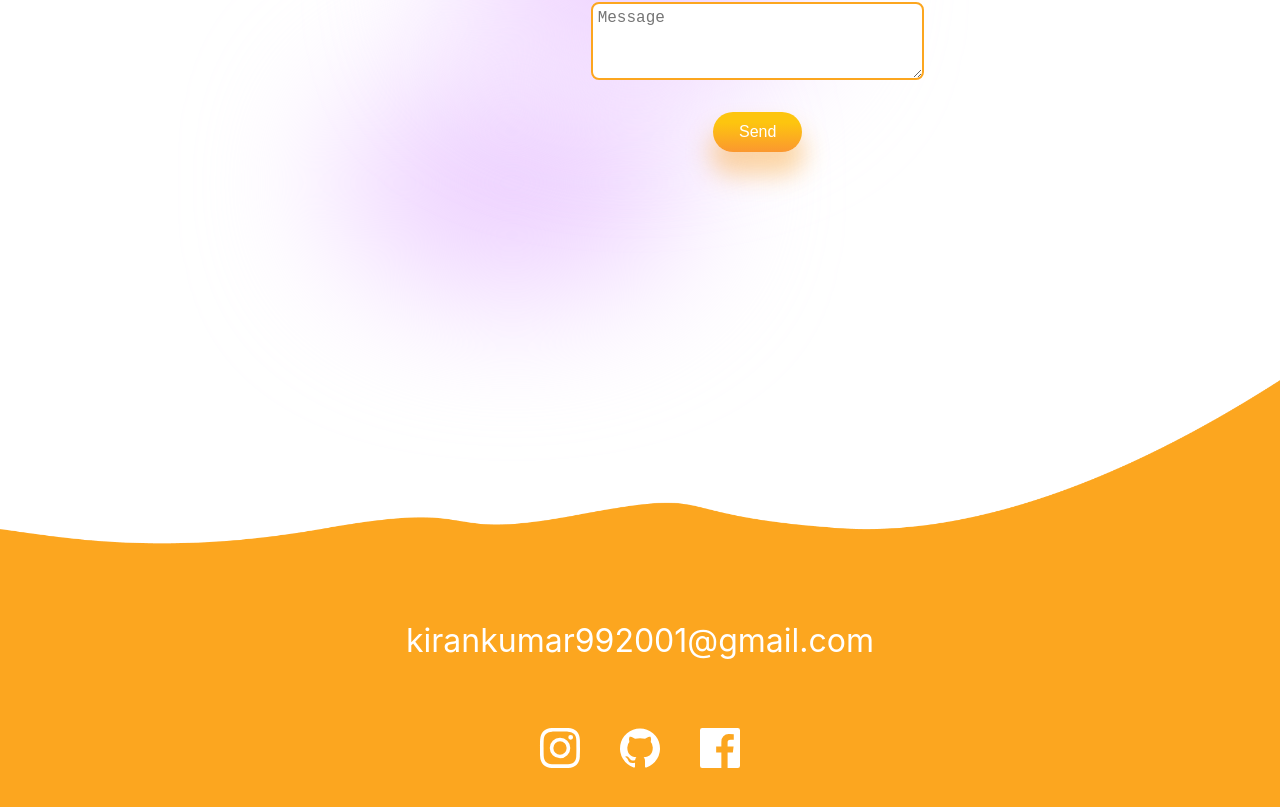
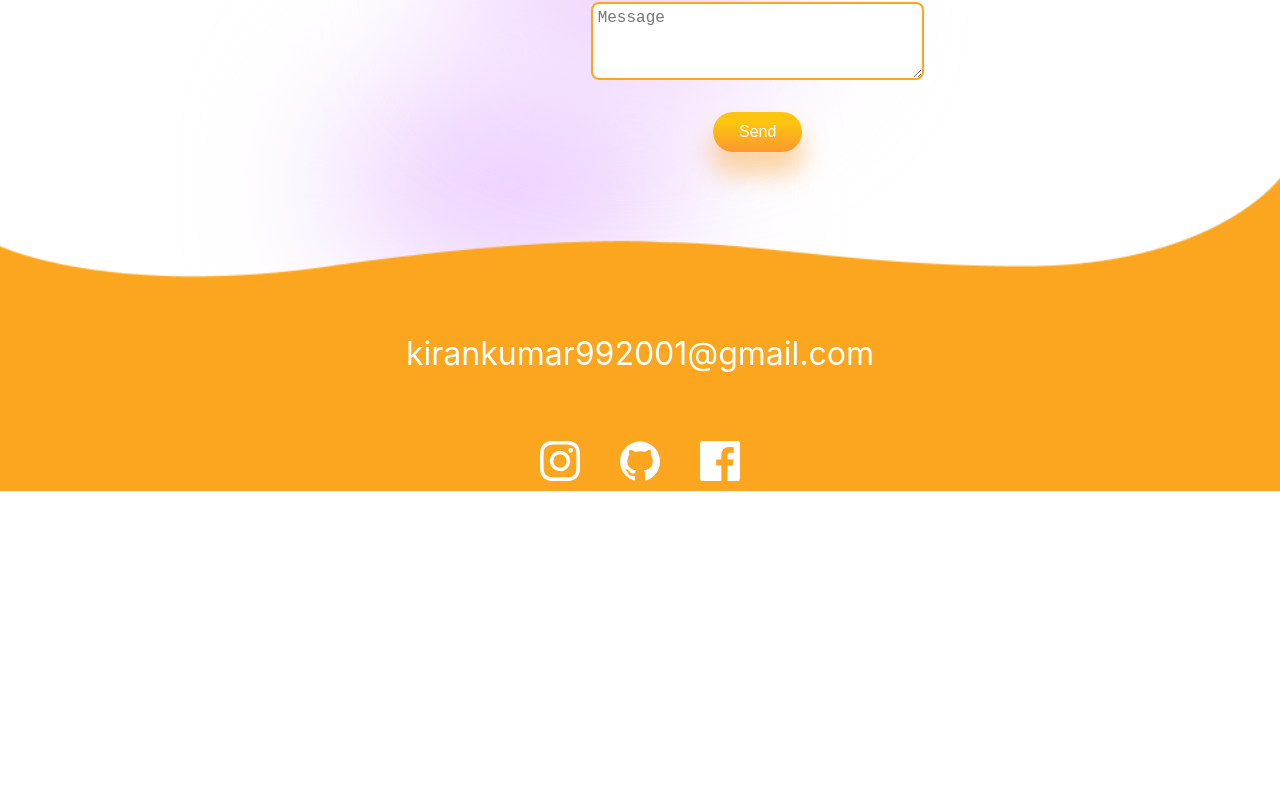
Before and after one commit to KiranKumar7901/Portfolio, a React (Create React App) app: page / in a window 1280 px wide. Shown: the part 4505-5312 px from the top of the page. After the commit the page ends 4996 px from the top, so only its background shows below. Built offline with nearby package versions, Linux system fonts and the light colour scheme.

Commit message:
random changes

```diff
--- a/src/App.css
+++ b/src/App.css
@@ -4,7 +4,7 @@
   --orange: #FCA61F;
   --black: #242D49;
   --gray: #788097;
-  --blueCard: #DDF8FE;
+  --blueCard: rgb(221, 248, 254);
   --purple: rgb(238,210,255);
   --boxShadow: 0px 19px 60px rgba(0, 0, 0, 0.18);
   --orangeCard: rgba(252,166,31,0.45);
--- a/src/App.js
+++ b/src/App.js
@@ -18,7 +18,7 @@ function App() {
     <div className="App"
       style={{
         background: darkMode ? 'var(--blackbg)' : '',
-      color: darkMode? 'white':''}}>
+      color: darkMode? 'var(--blueCard)':''}}>
       <Navbar />
       <Intro />
       <Services />
--- a/src/Component/Contact/Contact.jsx
+++ b/src/Component/Contact/Contact.jsx
@@ -10,14 +10,14 @@ const Contact = () => {
 
   return (
     <div className="contact-form">
-        <div className="w-left" style={darkMode?{display: 'flex',alignItems: 'center',flex: '1',justifyContent: 'center',height: '60vh'}:{}}>
+        <div className="w-left" style={darkMode?{display: 'flex',flex: '1',justifyContent: 'center',height: '60vh'}:{}}>
               <div className="awesome">
                   <span style={darkMode?{color:'var(--blueCard)'}:{}}>Get in touch</span>
                   <span>Contact me</span>
                   <div className="blur s-blur1" style={{background: "ABF1FF94"}}></div>
               </div>
           </div>
-          <div className="c-right" style={darkMode?{background: 'rgba(245,195,44,0.1)',alignItems: 'center',height:'60vh',borderRadius:'15px'}:{}}>
+          <div className="c-right" style={darkMode?{background: 'rgba(245,195,44,0.1)',alignItems: 'center',height:'50vh',borderRadius:'20px',boxShadow: '-5px 10px 8px rgba(221, 248, 254, 0.3)',marginTop:'-3rem'}:{}}>
               <form action="">
                   <input type="text" placeholder='Name' className='user' style={darkMode?{background:'rgba(255,255,255,0.1)',border:'2px solid var(--gray)',color:'var(--blueCard)'}:{}} />
                   <input type="email" placeholder='E-mail' className='user' style={darkMode?{background:'rgba(255,255,255,0.1)',border:'2px solid var(--gray)',color:'var(--blueCard)'}:{}}/>
--- a/src/Component/Footer/Footer.css
+++ b/src/Component/Footer/Footer.css
@@ -3,7 +3,7 @@
     align-items: center;
     margin: -0.5rem -3.5rem;
     position: relative;
-    margin-top: -7rem;
+    margin-top: -20rem;
 }
 .f-content{
     position: absolute;
--- a/src/Component/Footer/Footer.jsx
+++ b/src/Component/Footer/Footer.jsx
@@ -1,6 +1,6 @@
 import React from 'react'
 import './Footer.css'
-import wave from '../Images/wave.png'
+import wave1 from '../Images/wave1.png'
 import Instagram from '@iconscout/react-unicons/icons/uil-instagram'
 import FaceBook from '@iconscout/react-unicons/icons/uil-facebook'
 import GitHub from '@iconscout/react-unicons/icons/uil-github'
@@ -14,7 +14,7 @@ const Footer = () => {
 
   return (
       <div className="footer" >
-      <img src={wave} alt="" style={{ width: '100%'}} />
+      <img src={wave1} alt="" style={{width: '100%'}}/>
       <div className="f-content" style={darkMode?{color:'black'}:{}}>
         <span>kirankumar992001@gmail.com</span>
         <div className="f-icons">
--- a/src/Component/Intro/Intro.jsx
+++ b/src/Component/Intro/Intro.jsx
@@ -29,7 +29,7 @@ const Intro = () => {
                   <span style={{color:darkMode?'var(--blueCard)':''}}>Frontend Web Developer <br />Languages Known: HTML, CSS, JavaScript, C, C++ </span>
               </div>
               <button className="button i-button">Hire Me</button>
-              <div className="i-icons" style={{ color: darkMode ? 'var(--orange)' : '' }} >
+              <div className="i-icons" style={{ color: darkMode ? 'var(--blueCard)' : '' }} >
                   <Instagram/>
                   <GitHub/>
                   <LinkedIn />
```
Also changed, not shown: src/Component/Images/wave.png, src/Component/Images/wave1.png (added).
